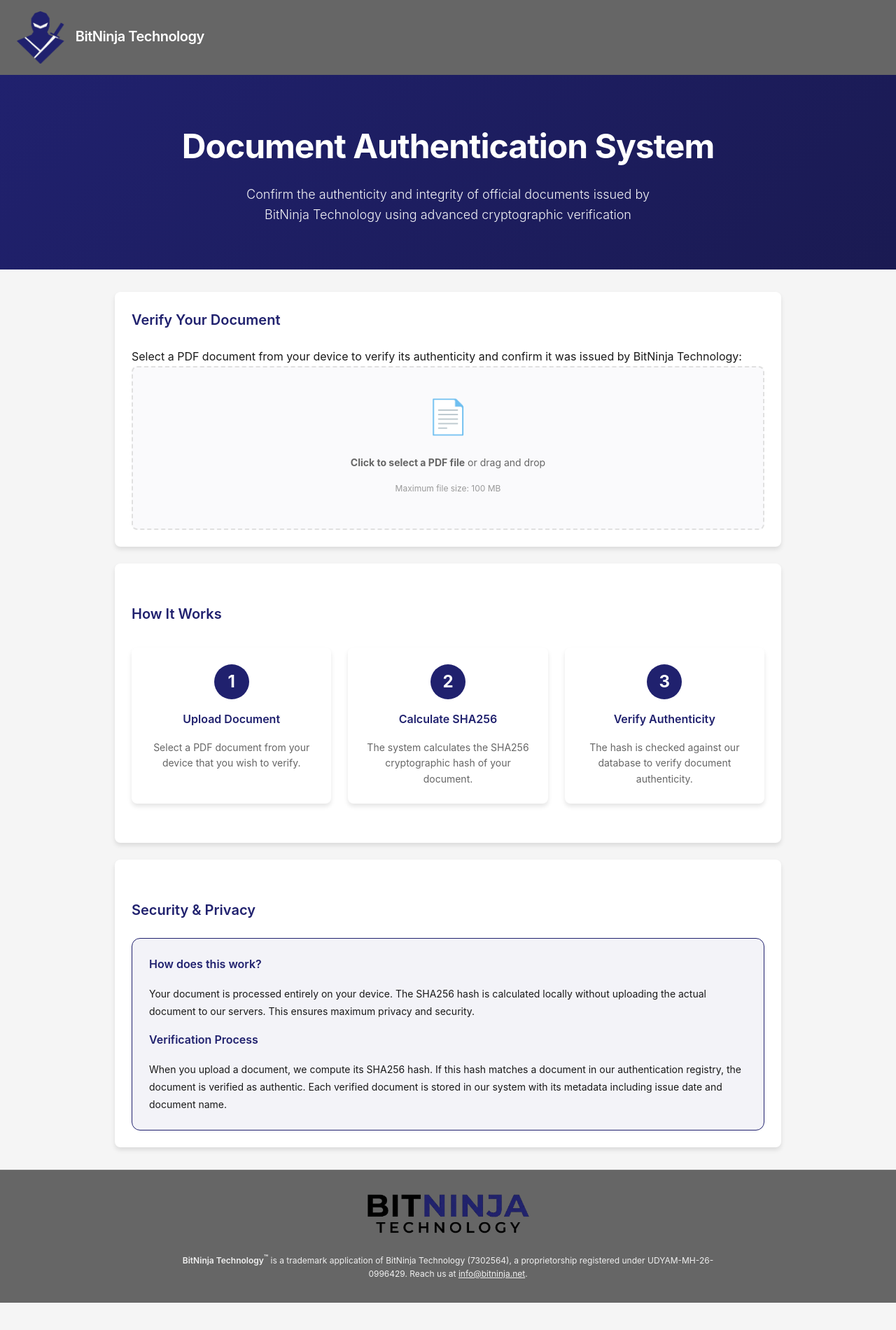
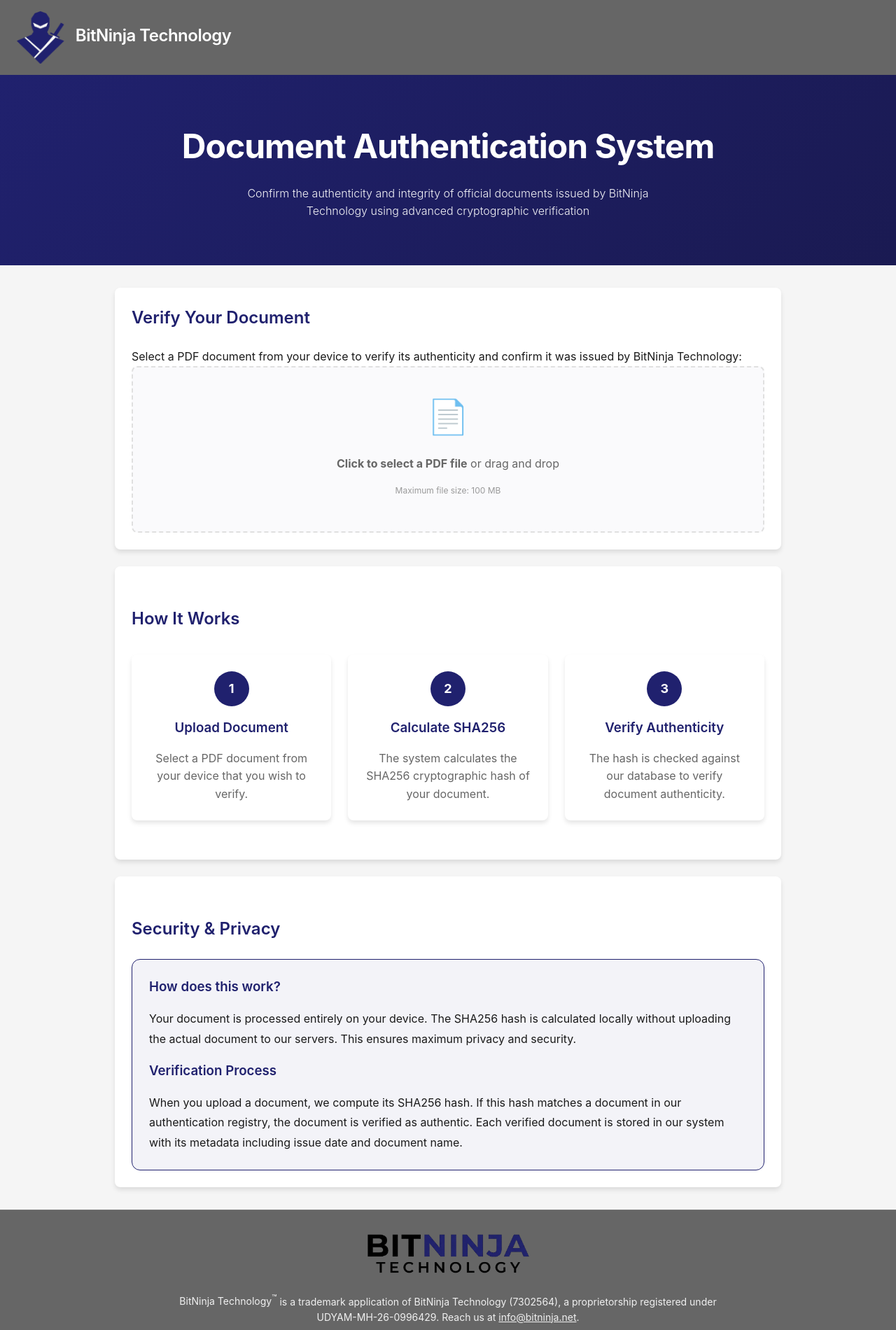
Before and after one commit to el-ninja-con-gafas/document-authenticator, a plain HTML site: page index.html in a window 1280 px wide. Shown: the whole page at 70% size. Before the commit the page ends 1861 px from the top, so only its background shows below. Drawn offline with Linux system fonts and the light colour scheme.

Commit message:
refactor: standardise font sizing using CSS custom properties
- Introduce a consistent set of font-size design tokens
- Replace hard-coded font-size values across the stylesheet.
- Add xs–3xl font-size CSS variables to :root.
- Migrate headings, body text, metadata, and UI components to use variables.
- Align typography with existing spacing, weight, and timing tokens for better consistency.

```diff
--- a/css/style.css
+++ b/css/style.css
@@ -20,6 +20,13 @@
   --shadow-lg: 0 10px 15px rgba(0,0,0,0.15);
   --font-family: -apple-system, BlinkMacSystemFont, "Segoe UI", Roboto, sans-serif;
   --font-family-mono: "Courier New", monospace;
+  --font-size-xs: 12px;
+  --font-size-sm: 14px;
+  --font-size-md: 16px;
+  --font-size-lg: 18px;
+  --font-size-xl: 24px;
+  --font-size-2xl: 48px;
+  --font-size-3xl: 64px;
 }
 
 * {
@@ -52,14 +59,14 @@
 }
 
 .header-content h1 {
-  font-size: 20px;
+  font-size: var(--font-size-xl);
   margin-bottom: var(--spacing-xs);
   letter-spacing: -0.5px;
   font-weight: 600;
 }
 
 .header-content p {
-  font-size: 13px;
+  font-size: var(--font-size-base);
   opacity: 0.9;
 }
 
@@ -84,23 +91,23 @@
 }
 
 .footer-text {
-  font-size: 12px;
-  line-height: 1.6;
+  font-size: var(--font-size-sm);
+  line-height: var(--line-height-normal);
   opacity: 0.9;
 }
 
 .footer-text strong {
-  font-weight: 600;
+  font-weight: var(--font-weight-semibold);
 }
 
 .footer-text sup {
-  font-size: 10px;
+  font-size: var(--font-size-xs);
 }
 
 .footer-text a {
   color: var(--color-accent);
   text-decoration: underline;
-  transition: opacity 0.3s ease;
+  transition: opacity var(--duration-normal) var(--ease-standard);
 }
 
 .footer-text a:hover {
@@ -113,7 +120,7 @@
   }
 
   .footer-text {
-    font-size: 11px;
+    font-size: var(--font-size-sm);
   }
 }
 
@@ -124,7 +131,7 @@
 }
 
 .subtitle {
-  font-size: 18px;
+  font-size: var(--font-size-md);
   opacity: 0.9;
   margin-bottom: var(--spacing-xl);
   font-weight: 300;
@@ -139,14 +146,14 @@
 }
 
 .info-box h3 {
-  font-size: 16px;
+  font-size: --font-size-lg;
   margin-bottom: var(--spacing-md);
   font-weight: 600;
   color: var(--color-primary);
 }
 
 .info-box p {
-  font-size: 14px;
+  font-size: var(--font-size-md);
   line-height: 1.8;
   margin-bottom: var(--spacing-md);
   color: var(--color-text);
@@ -173,7 +180,7 @@
 .info-box pre {
   background: #f3f4f6;
   color: var(--color-text);
-  font-size: 12px;
+  font-size: var(--font-size-md);
   margin: var(--spacing-md) 0;
   padding: var(--spacing-md);
   border-radius: var(--radius-sm);
@@ -187,7 +194,7 @@
   padding: var(--spacing-xs) var(--spacing-sm);
   border-radius: var(--radius-sm);
   font-family: var(--font-family-mono);
-  font-size: 12px;
+  font-size: var(--font-size-md);
   color: var(--color-text);
 }
 
@@ -203,7 +210,7 @@
   justify-content: space-between;
   padding: var(--spacing-md) 0;
   border-bottom: 1px solid var(--color-border);
-  font-size: 14px;
+  font-size: var(--font-size-md);
 }
 
 .metadata-item:last-child {
@@ -229,7 +236,7 @@
   padding: var(--spacing-md) var(--spacing-lg);
   border-radius: var(--radius-md);
   text-decoration: none;
-  font-size: 14px;
+  font-size: var(--font-size-md);
   font-weight: 600;
   margin-top: var(--spacing-md);
   transition: all 0.3s ease;
@@ -258,7 +265,7 @@
 }
 
 .verification-card h2 {
-  font-size: 20px;
+  font-size: var(--font-size-xl);
   margin-bottom: var(--spacing-lg);
   color: var(--color-primary);
   font-weight: 600;
@@ -289,12 +296,12 @@
 }
 
 .upload-icon {
-  font-size: 48px;
+  font-size: var(--font-size-2xl);
   margin-bottom: var(--spacing-md);
 }
 
 .upload-section p {
-  font-size: 14px;
+  font-size: var(--font-size-md);
   color: var(--color-text-secondary);
   margin-bottom: var(--spacing-md);
 }
@@ -356,14 +363,14 @@
 }
 
 .landing-page h1 {
-  font-size: 48px;
+  font-size: var(--font-size-2xl);
   margin-bottom: var(--spacing-md);
   font-weight: 700;
   letter-spacing: -1px;
 }
 
 .landing-page p {
-  font-size: 18px;
+  font-size: var(--font-size-md);
   opacity: 0.95;
   margin-bottom: var(--spacing-lg);
   max-width: 600px;
@@ -372,7 +379,7 @@
 }
 
 .section-title {
-  font-size: 24px;
+  font-size: var(--font-size-lg);
   color: var(--color-primary);
   margin: var(--spacing-xl) 0 var(--spacing-lg) 0;
   font-weight: 600;
@@ -408,20 +415,20 @@
   background: var(--color-primary);
   color: var(--color-accent);
   border-radius: 50%;
-  font-size: 24px;
+  font-size: var(--font-size-lg);
   font-weight: 700;
   margin-bottom: var(--spacing-md);
 }
 
 .step-card h3 {
-  font-size: 16px;
+  font-size: --font-size-lg;
   color: var(--color-primary);
   margin-bottom: var(--spacing-md);
   font-weight: 600;
 }
 
 .step-card p {
-  font-size: 14px;
+  font-size: var(--font-size-md);
   color: var(--color-text-secondary);
   line-height: 1.6;
 }
@@ -437,15 +444,15 @@
   }
 
   .landing-page h1 {
-    font-size: 32px;
+    font-size: var(--font-size-xl);
   }
 
   .landing-page p {
-    font-size: 16px;
+    font-size: --font-size-lg;
   }
 
   .subtitle {
-    font-size: 16px;
+    font-size: --font-size-lg;
   }
 
   .verification-card {
```
